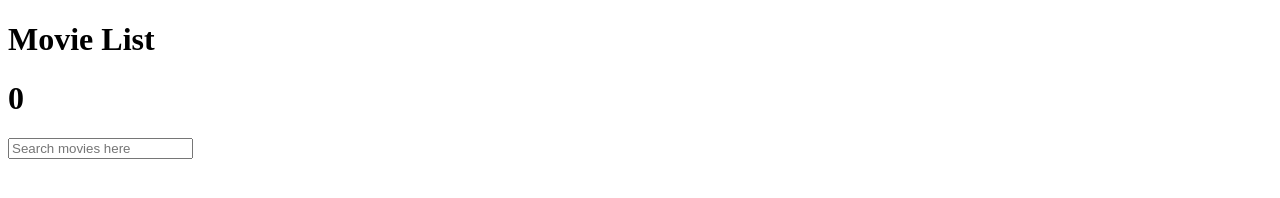
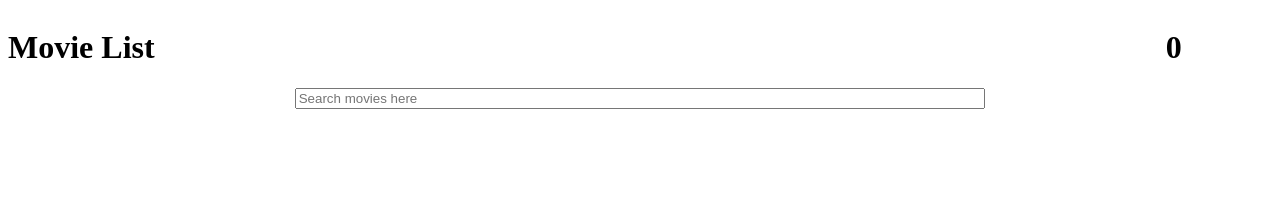
Before and after one commit to PrathyushNair/U3C3, a plain HTML site: page movies.html in a window 1280 px wide. Drawn offline with Linux system fonts and the light colour scheme.

Commit message:
second update

```diff
--- a/movies.html
+++ b/movies.html
@@ -12,6 +12,22 @@
         width:70%;
         margin:auto;
         gap:10px;
+      }
+      #navbar{
+        display:flex;
+
+      }
+      #wallet{
+        margin-left: 80%;
+      }
+      #search{
+        width:90%;
+      }
+      #search_bar{
+        width:60%;
+        margin:auto;
+        text-align: center;
+        margin-bottom: 3%;
       }
     </style>
   </head>
--- a/scripts/movies.js
+++ b/scripts/movies.js
@@ -3,6 +3,7 @@
 // so that you can retrive it on checkout.html page
 let sum=JSON.parse(localStorage.getItem("amount"))||0
 document.querySelector("#wallet").innerText=sum
+
 function display()
 {
     document.querySelector("#wallet").innerText=sum
@@ -22,6 +23,9 @@ async function main()
     const response=await search()
     if(response==undefined){
         console.log("undefined")
+        document.querySelector("#movies").innerText=null
+        document.querySelector("#movies").innerText="No such movie"
+
     }
     else{
         console.log(response)
@@ -39,7 +43,7 @@ function append(data)
         p=document.createElement("p")
         p.innerText=el.Title
         btn=document.createElement("button")
-        btn.innerText="Book Now"
+        btn.innerText="book now"
         btn.setAttribute("class","book_now")
         btn.addEventListener("click",function(){
             book(el)
```
Also changed, not shown: checkout.html (+21 -0 lines), index.html (+9 -0 lines).
